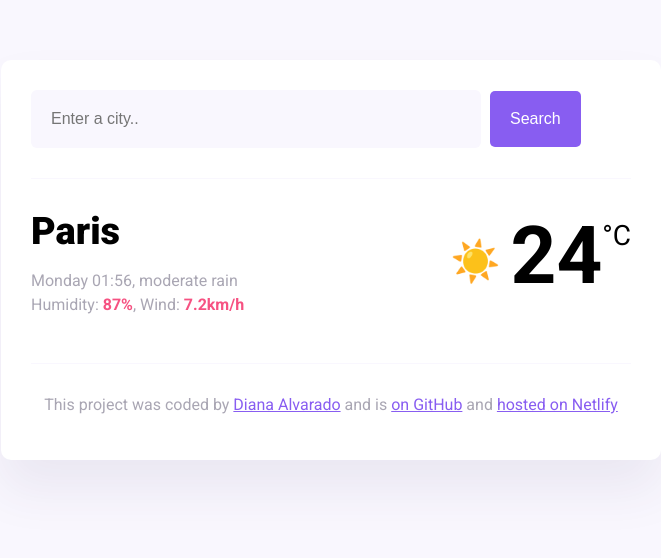
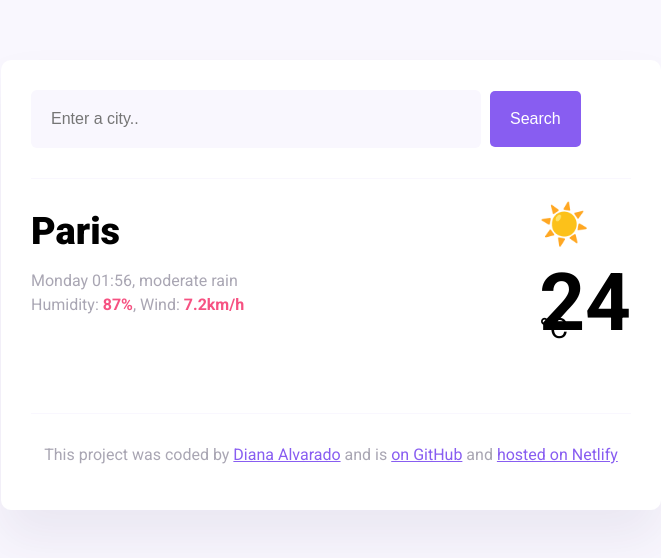
Before and after one commit to Diana20913/myshecodesweatherproject, a website built with Parcel: page index.html in a window 1280 px wide. Shown: the whole page, without its empty margins (309-970 px from the left). Built offline with nearby package versions, Linux system fonts and the light colour scheme.

Commit message:
index.html
changing div

```diff
--- a/index.html
+++ b/index.html
@@ -37,10 +37,11 @@
             </p>
           </div>
           <div class="current-temperature">
-            <span class="current-temperature-icon">☀️</span
-            ><span class="current-temperature-value" id="current-temperature"
-              >24</span
-            ><span class="current-temperature-unit">°C</span>
+            <div class="current-temperature-icon">☀️</div>
+            <div class="current-temperature-value" id="current-temperature">
+              24
+            </div>
+            <div class="current-temperature-unit">°C</div>
           </div>
         </div>
       </main>
```
Also changed, not shown: 1 other file.
